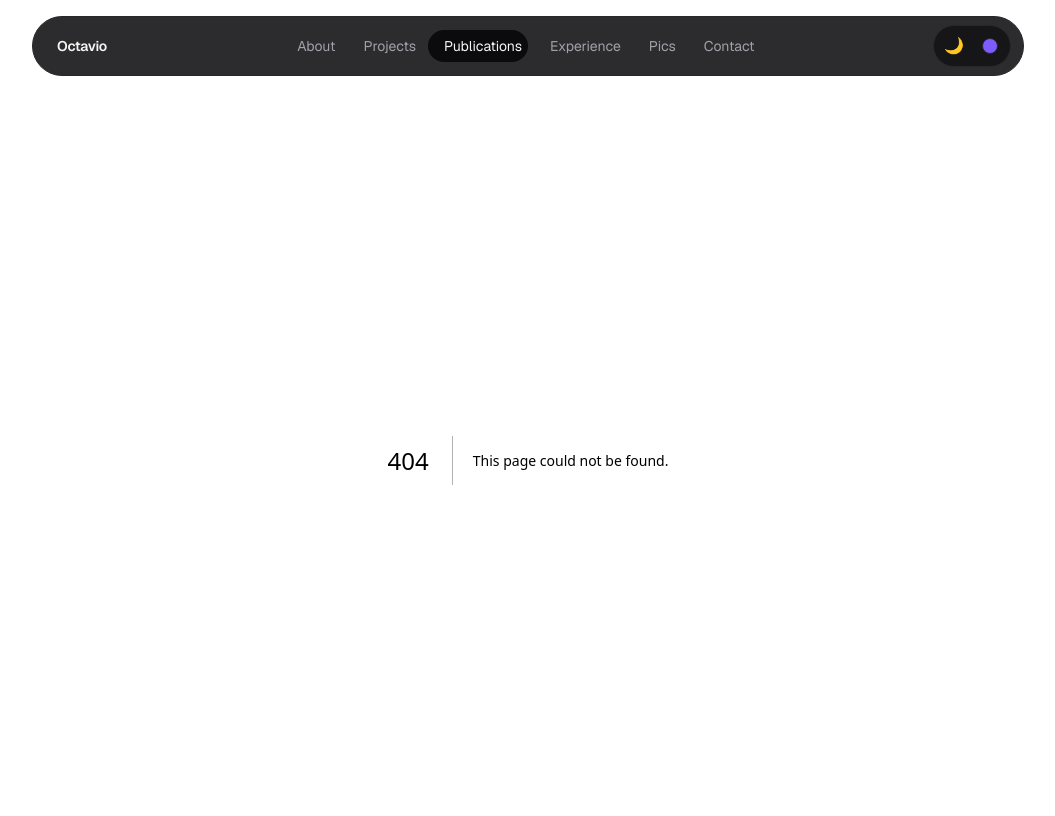
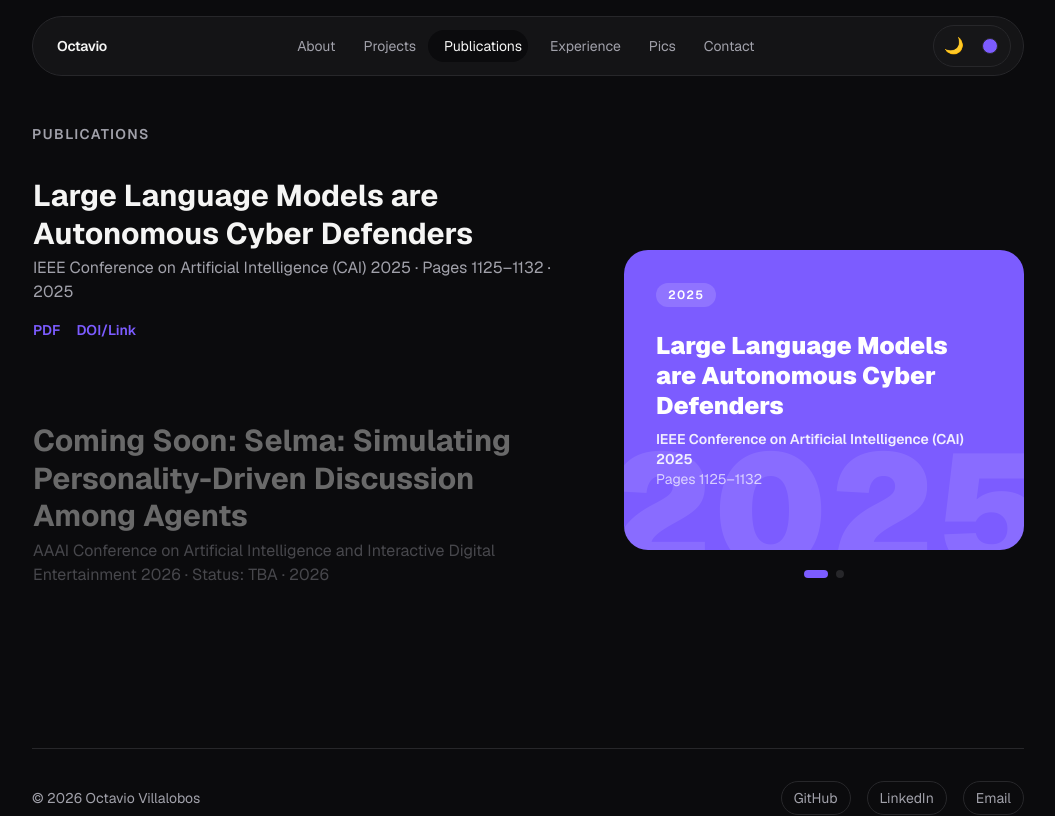
Before and after one commit to ocvillal/octaviovillalobos.github.io, a Next.js app: page /portfolio/publications in a window 1280 px wide. Before the commit this address had no page. Shown: the top 816 px of the page, without its empty margins (112-1167 px from the left). Built offline with nearby package versions, Linux system fonts and the light colour scheme.

Commit message:
Add dedicated Publications page
Moves publications off the homepage onto their own /publications page
and switches it from a plain list to the same sticky scroll-spotlight
treatment used for Projects and Experience, with a new PublicationPanel.

```diff
--- /dev/null
+++ b/src/app/publications/page.tsx
@@ -0,0 +1,12 @@
+import type { Metadata } from "next";
+import { Publications } from "@/components/sections/Publications";
+import { site } from "@/data/site";
+
+export const metadata: Metadata = {
+  title: `Publications — ${site.name}`,
+  description: "Research publications by Octavio Villalobos.",
+};
+
+export default function PublicationsPage() {
+  return <Publications />;
+}
--- /dev/null
+++ b/src/components/sections/PublicationPanel.tsx
@@ -0,0 +1,26 @@
+import type { Publication } from "@/data/publications";
+import { SPOTLIGHT_COLORS } from "@/lib/spotlightColors";
+
+export function PublicationPanel({ pub, index }: { pub: Publication; index: number }) {
+  return (
+    <div
+      className="relative aspect-[4/3] overflow-hidden rounded-3xl p-8"
+      style={{ background: SPOTLIGHT_COLORS[index % SPOTLIGHT_COLORS.length] }}
+    >
+      <span
+        aria-hidden="true"
+        className="pointer-events-none absolute -right-6 -bottom-10 select-none text-[10rem] font-black leading-none text-white/10"
+      >
+        {pub.year}
+      </span>
+
+      <span className="inline-block rounded-full bg-white/15 px-3 py-1 text-xs font-semibold uppercase tracking-widest text-white">
+        {pub.year}
+      </span>
+
+      <h3 className="mt-6 text-2xl font-black leading-tight text-white">{pub.title}</h3>
+      <p className="mt-2 text-sm font-semibold text-white/90">{pub.venue}</p>
+      <p className="text-sm text-white/70">{pub.detail}</p>
+    </div>
+  );
+}
--- a/src/components/sections/Publications.tsx
+++ b/src/components/sections/Publications.tsx
@@ -1,23 +1,35 @@
+"use client";
+
 import { publications } from "@/data/publications";
+import { ScrollSpotlight } from "@/components/scrolly/ScrollSpotlight";
+import { PublicationPanel } from "./PublicationPanel";
 import { Reveal } from "@/components/motion/Reveal";
 import { SpotlightCard } from "@/components/motion/SpotlightCard";
 
 export function Publications() {
   return (
-    <section id="publications" className="bg-[var(--color-bg-secondary)]">
+    <section className="relative bg-[var(--color-bg)]">
+      <div className="bg-grid-pattern pointer-events-none absolute inset-0 -z-10" />
       <div className="mx-auto max-w-5xl px-4 py-16">
         <Reveal>
-          <h2 className="text-sm font-semibold uppercase tracking-widest text-fg-muted">Publications</h2>
+          <h1 className="text-sm font-semibold uppercase tracking-widest text-fg-muted">Publications</h1>
         </Reveal>
-        <div className="mt-8 space-y-6">
-          {publications.map((pub, i) => (
-            <Reveal key={pub.title} delay={i * 100}>
-              <SpotlightCard className="rounded-2xl border border-[var(--color-border)] bg-[var(--color-bg)] p-6">
-                <h3 className="text-lg font-semibold">{pub.title}</h3>
-                <p className="mt-1 text-sm text-fg-muted">
+
+        <div className="mt-8">
+          <ScrollSpotlight
+            items={publications}
+            getKey={(pub) => pub.title}
+            renderItem={(pub, index, isActive) => (
+              <SpotlightCard
+                className="rounded-2xl border border-transparent p-4 -m-4 transition-opacity duration-300 hover:border-[var(--color-border)]"
+                style={{ opacity: isActive ? 1 : 0.4 }}
+              >
+                <h3 className="text-2xl font-bold leading-tight sm:text-3xl">{pub.title}</h3>
+                <p className="mt-1 text-fg-muted">
                   {pub.venue} · {pub.detail} · {pub.year}
                 </p>
-                <div className="mt-3 flex gap-4 text-sm">
+                {pub.links.length > 0 && (
+                  <div className="mt-4 flex gap-4 text-sm">
                     {pub.links.map((link) => (
                       <a
                         key={link.href}
@@ -31,9 +43,11 @@ export function Publications() {
                       </a>
                     ))}
                   </div>
+                )}
               </SpotlightCard>
-            </Reveal>
-          ))}
+            )}
+            renderPanel={(pub, index) => <PublicationPanel pub={pub} index={index} />}
+          />
         </div>
       </div>
     </section>
```
Lines whose indentation alone changed are shown as unchanged.
